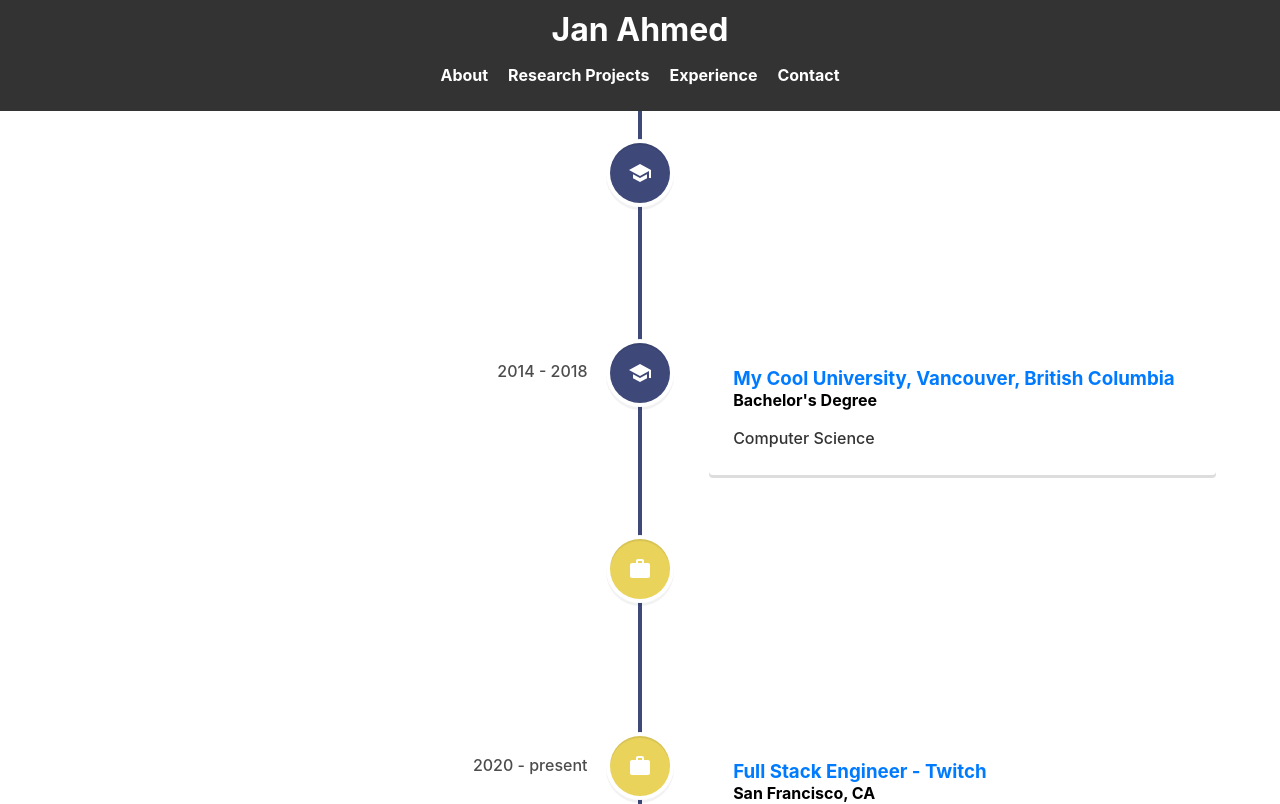
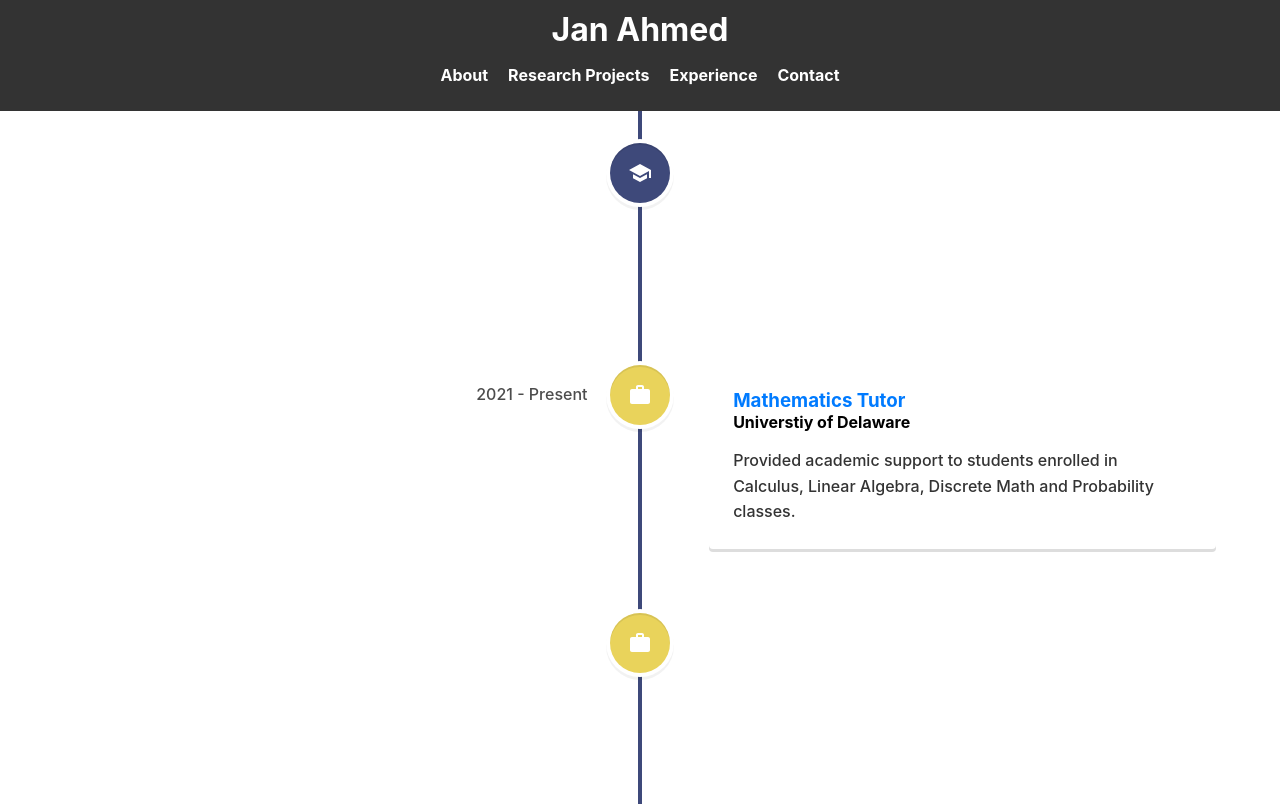
Before and after one commit to janahmedprg/janahmedprg.github.io, a React (Create React App) app: page /Jan-Ahmed/experience in a window 1280 px wide. Shown: the top 804 px of the page. Built offline with nearby package versions, Linux system fonts and the light colour scheme; no server answers.

Commit message:
new stuff

```diff
--- a/src/components/About.js
+++ b/src/components/About.js
@@ -12,11 +12,72 @@ const About = () => {
         <img src={janpic} alt="Jan Ahmed" className="profile-picture" />
         <h2>About Me</h2>
         <p className="abt">
-          I am a highly motivated student at University of Delaware double
-          majoring in Applied Mathematics and Computer Science. I am an
-          organized fast learner and team player seeking internship opportunity
-          to get a hands-on experience during my studies and contribute to a
-          company success.
+          Ever since I started learning mathematics, I have always thought about
+          ways I can connect mathematical concepts to real world applications.
+          As I learned more and more about mathematics I realized that many
+          mathematical concepts were in fact motivated by real world problems.
+          The first research project that sparked my interest was on No-Slip
+          Billiards motivated by physical billiards. In Spring of 2021, I joined
+          Professor Christopher Cox on his research project on No-Slip
+          Billiards. The main goal of the research followed from the ideas from
+          the research paper No-Slip Billiards in Dimension Two by C. Cox and R.
+          Reres. The paper provides results on periodicity of an infinite wedge
+          and strip, and the persistently periodic equilateral triangle for
+          particles with uniform mass distribution. We sought to generalize
+          these results for a general mass distribution and investigate other
+          geometric shapes of billiards tables. I developed Python scripts to
+          conduct numerical simulations for a particle with variable mass
+          distribution, launched on tables of various geometric shapes. I
+          created phase portraits by plotting the final phases of multiple
+          particles after a certain amount of collisions with the boundary to
+          numerically analyze the behavior of the dynamical system with a fixed
+          table shape and a fixed mass distribution of a particle. For a regular
+          polygon shaped billiard, I created an algorithm to test the necessary
+          condition for the billiard to be persistently periodic. Using the
+          algorithm I found potential candidates for the mass distribution of
+          the particle with its possible periods for a square and regular
+          pentagon which we list in our published research paper No-slip
+          billiards with particles of variable mass distribution. With guidance
+          I was able to write up the proof of Theorem 1 in the paper. In Summer
+          of 2022, I joined Professor Sebastian Cioaba on his research project
+          on the LPS Ramanujan graphs. Our research mainly followed the book
+          Elementary Number Theory, Group Theory, and Ramanujan Graphs by G.
+          Davidoff, P. Sarnak and A. Valette. Our goal was to investigate the
+          independence number of the LPS Ramanujan graphs family. We followed
+          the entire book to understand the construction of this graph. We hoped
+          that understanding the construction would make possible connections on
+          the bounds for the independence number. Unfortunately we didn’t have
+          enough time to explore different methods that might provide tighter
+          bounds than the already known ones. We came up with an algorithm to
+          computationally find the independence set of specific LPS graphs.
+          Using this algorithm I was able to improve the known bounds of
+          specific graphs of the LPS Ramanujan graphs. In Summer of 2023, I
+          continued my research working under the supervision of Professor
+          Sebastian Cioaba on the problem of the minimum vertex disconnecting
+          set of distance regular graphs. Our goal was to either prove or
+          disprove Brouwer’s conjecture on the least disconnecting vertex set
+          for distance regular graphs. With guidance I was able to prove that
+          the conjecture is true for a specific family of distance regular
+          graphs namely the Hamming graph. My interests took a turn in senior
+          year when I joined a directed reading program where I was paired up
+          with a graduate student to read the book Introduction to Probability
+          Models by S. Ross. More specifically I focused on reading the chapters
+          on Markov Chains and Continuous-Time Markov Chains. Reading these
+          chapters on Markov Chains piqued my interest in this specific field. I
+          recently got accepted to a Winter 2024 undergraduate research program
+          at the University of Delaware that will allow me to do more research
+          in this field of probability under the guidance of Professor Naya
+          Banerjee. In addition to research, I have held various teaching and
+          tutoring positions, gaining valuable experience in conveying complex
+          mathematical concepts to students at different levels. As a tutor at
+          the Mathematical Sciences Learning Lab, I provided assistance
+          primarily for freshman math classes, and through private tutoring, I
+          aided students taking more advanced math courses. Grading assignments
+          for Introduction to Proofs and Linear Algebra enhanced my
+          understanding of student learning. Serving as a classroom assistant
+          for Intermediate Algebra and a Lab Assistant for Introduction to
+          Systems Programming further improved my teaching skills and exposed me
+          to diverse learning environments.
         </p>
         <p className="abt">
           You can find more details about my background and experience in my
--- a/src/components/Experience.js
+++ b/src/components/Experience.js
@@ -13,61 +13,82 @@ function Experience() {
       <VerticalTimeline lineColor="#3e497a">
         <VerticalTimelineElement
           className="vertical-timeline-element--education"
-          date="2010 - 2014"
+          date="2020 - 2024"
           iconStyle={{ background: "#3e497a", color: "#fff" }}
           icon={<SchoolIcon />}
         >
           <h3 className="vertical-timeline-element-title">
-            My Random High School, Random Place, Random State
+            Universtiy of Delaware
           </h3>
-          <p> High School Diploma</p>
+          <h4 className="vertical-timeline-element-subtitle">
+            {" "}
+            Bachelor of Science
+          </h4>
+          <p> Double major in Applied Mathematics and Computer Science.</p>
         </VerticalTimelineElement>
+
         <VerticalTimelineElement
-          className="vertical-timeline-element--education"
-          date="2014 - 2018"
-          iconStyle={{ background: "#3e497a", color: "#fff" }}
-          icon={<SchoolIcon />}
+          className="vertical-timeline-element--work"
+          date="2021 - Present"
+          iconStyle={{ background: "#e9d35b", color: "#fff" }}
+          icon={<WorkIcon />}
         >
-          <h3 className="vertical-timeline-element-title">
-            My Cool University, Vancouver, British Columbia
-          </h3>
+          <h3 className="vertical-timeline-element-title">Mathematics Tutor</h3>
+          <h4 className="vertical-timeline-element-subtitle">
+            Universtiy of Delaware
+          </h4>
+          <p>
+            Provided academic support to students enrolled in Calculus, Linear
+            Algebra, Discrete Math and Probability classes.
+          </p>
+        </VerticalTimelineElement>
 
+        <VerticalTimelineElement
+          className="vertical-timeline-element--work"
+          date="2022 - 2023"
+          iconStyle={{ background: "#e9d35b", color: "#fff" }}
+          icon={<WorkIcon />}
+        >
+          <h3 className="vertical-timeline-element-title">Lab Assistant</h3>
           <h4 className="vertical-timeline-element-subtitle">
-            Bachelor's Degree
+            University of Delaware
           </h4>
-
-          <p> Computer Science</p>
+          <p>
+            Demonstrated leadership and teaching skills by guiding and assisting
+            10-20 students weekly during computer science lab sessions.
+          </p>
         </VerticalTimelineElement>
         <VerticalTimelineElement
           className="vertical-timeline-element--work"
-          date="2018 - 2020"
+          date="2022 - 2023"
           iconStyle={{ background: "#e9d35b", color: "#fff" }}
           icon={<WorkIcon />}
         >
           <h3 className="vertical-timeline-element-title">
-            Back End Engineer - Google
+            Homework and Exams Grader
           </h3>
           <h4 className="vertical-timeline-element-subtitle">
-            San Francisco, CA
+            University of Delaware
           </h4>
-          <p>Developed the backend infrastructure for 3 projects.</p>
+          <p>
+            Graded homework and exams for both Linear Algebra and Introduction
+            to Proof courses.
+          </p>
         </VerticalTimelineElement>
-
         <VerticalTimelineElement
           className="vertical-timeline-element--work"
-          date="2020 - present"
+          date="2022 - 2023"
           iconStyle={{ background: "#e9d35b", color: "#fff" }}
           icon={<WorkIcon />}
         >
           <h3 className="vertical-timeline-element-title">
-            Full Stack Engineer - Twitch
+            Software Dev Engineer I
           </h3>
-          <h4 className="vertical-timeline-element-subtitle">
-            San Francisco, CA
-          </h4>
+          <h4 className="vertical-timeline-element-subtitle">Amazon</h4>
           <p>
-            Helped the team launch 2 major features by working both in the front
-            end and back end.
+            Added a job metric tracker to the AWS Glue dashboard, improving data
+            monitoring capabilities of AWS Glue. Designed and implemented a tool
+            utilizing Spark in Scala to monitor data freshness.
           </p>
         </VerticalTimelineElement>
       </VerticalTimeline>
--- a/src/components/Header.js
+++ b/src/components/Header.js
@@ -24,7 +24,7 @@ const Header = () => {
             </Link>
           </li>
           <li>
-            <Link to="Jan-Ahmed/#" smooth="true" duration={500}>
+            <Link to="/" smooth="true" duration={500}>
               Contact
             </Link>
           </li>
```
